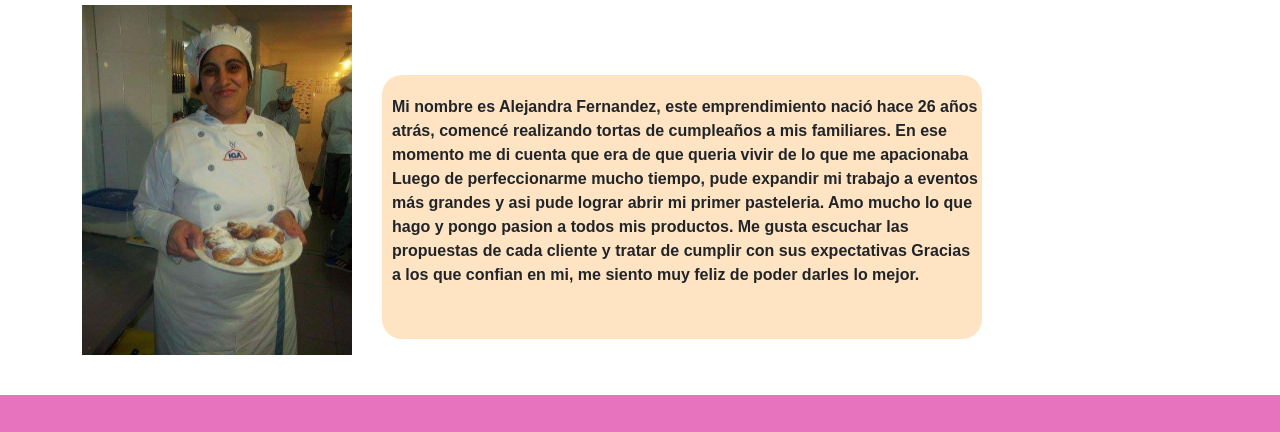
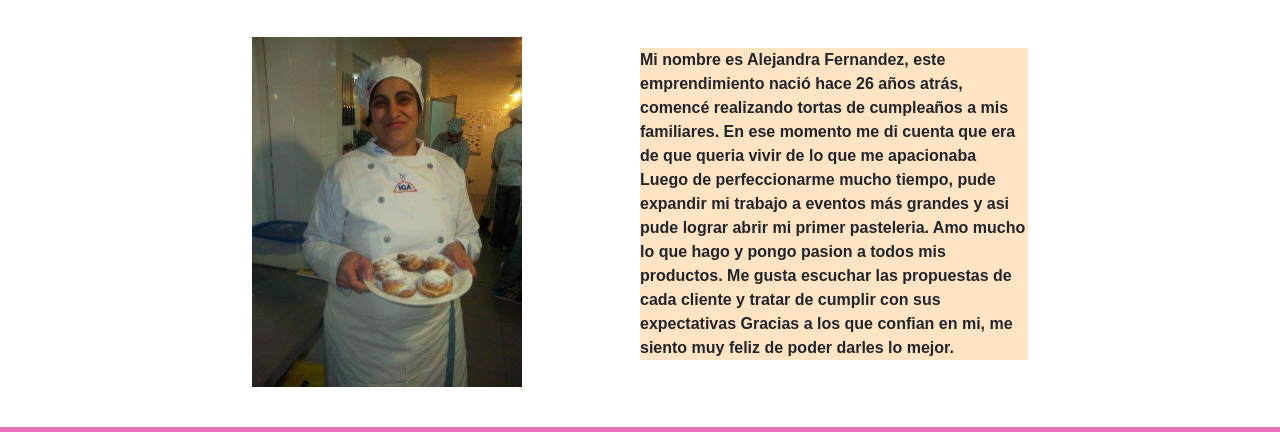
Before and after one commit to Micaela-Britez/2da-entrega-proyecto, a website: page pages/nosotros.html in a window 1280 px wide. Shown: the part 147-579 px from the top of the page. Drawn offline with nearby package versions, Linux system fonts and the light colour scheme; files whose address does not match are found by name.

Commit message:
modificacion pag nosotros

```diff
--- a/package.json
+++ b/package.json
@@ -3,7 +3,7 @@
   "version": "1.0.0",
   "main": "index.js",
   "scripts": {
-    "sass": "node-sass --include-path sass ./sass ./css/style.css -w"
+    "sass": "node-sass --include-path sass ./sass/index.scss ./css/style.css -w"
   },
   "repository": {
     "type": "git",
--- a/pages/nosotros.html
+++ b/pages/nosotros.html
@@ -47,10 +47,16 @@
     </header>
 
     <main>
-        <section>
+
           <h1>Quiénes somos</h1>
-          <div class="nosotros container">
+
+          <section class="grid container">
+
+          <div>
             <img src="../imagen/nosotros.jpg" width="270" height="350" alt="nosotros"  />
+          </div>
+
+          <div>
 
             <p>
                Mi nombre es Alejandra Fernandez, este emprendimiento nació hace 26 años atrás, comencé realizando tortas de cumpleaños a mis familiares.
--- a/sass/_bodyinicio.scss
+++ b/sass/_bodyinicio.scss
@@ -108,20 +108,15 @@
 
 /*nosotros*/
 .nosotros{
-   display:flex;
+   display:grid;
+   grid-template-columns: repeat(2, 1fr);
+   align-items: center;
 
  p{
    background-color: bisque;
-   border-color: black;
-   border-radius: 20px;
-   width: 600px;
-   margin-top: 70px;
-   margin-left: 30px;
-   padding-left: 10px;
-   padding-top: 20px;
    font-weight: bold;
    font-family:Arial, Helvetica, sans-serif;
-   display: inline-flex;
+
  }
 
  &__grid img{
```
Also changed, not shown: css/style.css.
